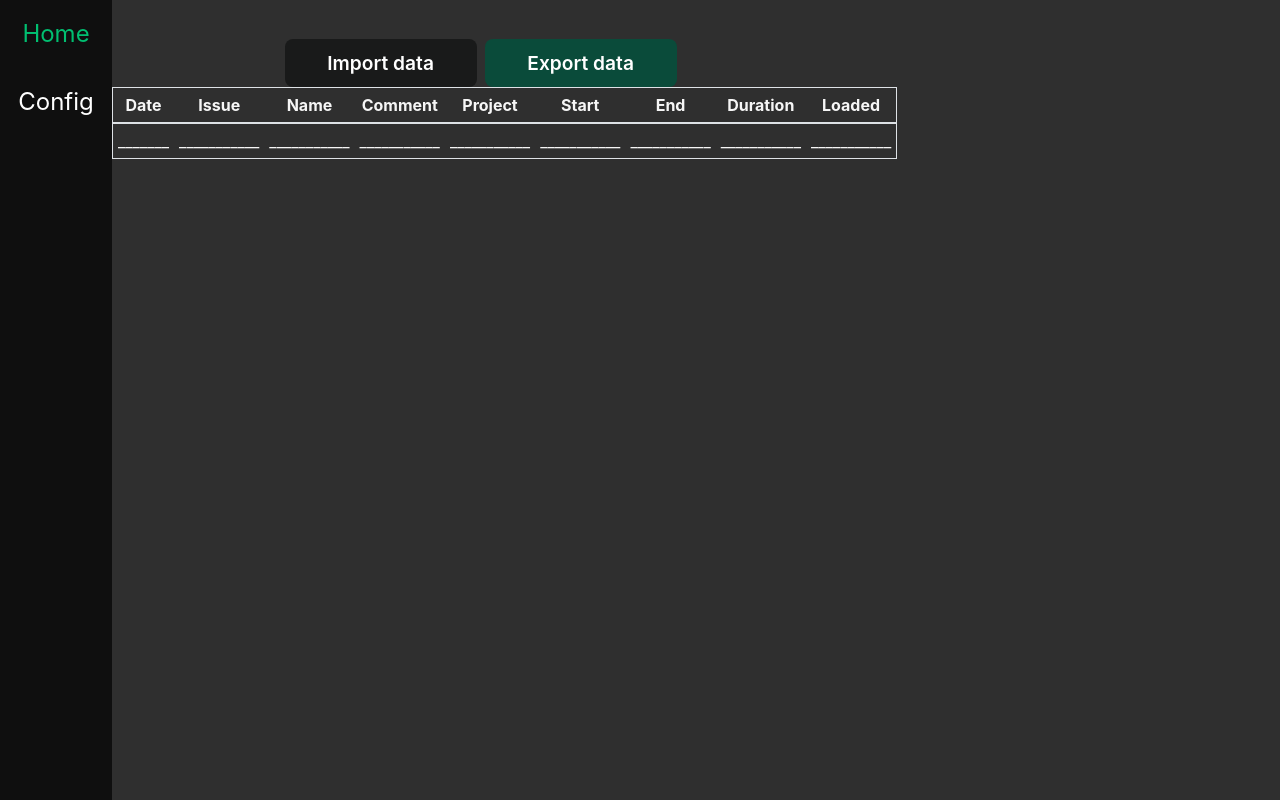
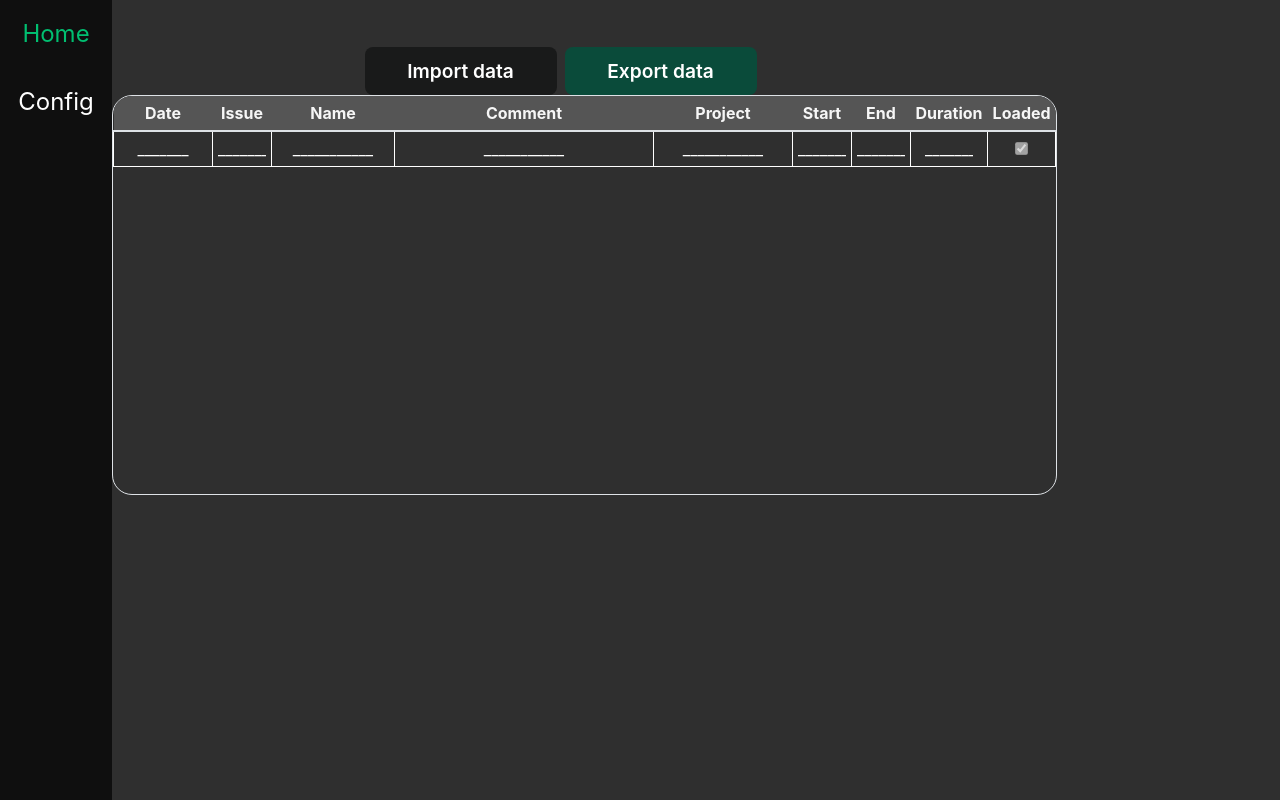
Before and after one commit to julianfere/SheetsToRedmine, a React (Vite) app: page / in a window 1280 px wide. Built offline with nearby package versions, Linux system fonts and the light colour scheme.

Commit message:
editable table rows

```diff
--- a/src/components/table/index.scss
+++ b/src/components/table/index.scss
@@ -1,4 +1,3 @@
-//minimalist table
 .table-container {
   width: 100%;
   height: 100%;
@@ -18,16 +17,24 @@
   &::-webkit-scrollbar-thumb:hover {
     background: #555;
   }
+
+  border: 1px solid #dee2e6;
+  border-radius: 20px;
 }
 table {
+  position: relative;
   width: 100%;
   max-width: 100%;
-  border: 1px solid #dee2e6;
   thead {
     tr {
+      border-radius: 20px;
       th {
         padding: 5px;
         text-align: center;
+        top:0;
+        z-index: 1;
+        background-color: #555;
+        position: sticky;
         border-bottom: 2px solid #dee2e6;
       }
     }
@@ -35,6 +42,7 @@ table {
   tbody {
     tr {
       td {
+        border: 1px solid white;
         padding: 5px;
         vertical-align: center;
         text-align: center;
@@ -51,3 +59,40 @@ table {
     }
   }
 }
+
+.col {
+  background-color: transparent;
+  border: none;
+  outline: none;
+  color:white;
+  text-align: center;
+  padding: 0;
+
+  &-date {
+    width: 5.5rem;
+  }
+
+  &-issue {
+    width: 3rem;
+  }
+
+  &-name {
+    width: 7rem;
+  }
+
+  &-project {
+    width: 8rem;
+  }
+
+  &-start {
+    width: 3rem;
+  }
+
+  &-end {
+    width: 3rem;
+  }
+
+  &-time {
+    width: 3rem;
+  }
+}
--- a/src/components/table/index.tsx
+++ b/src/components/table/index.tsx
@@ -3,43 +3,113 @@ import { useTable } from "react-table";
 import "./index.scss";
 
 export const Table = ({ data }: { data: any }) => {
+  const EditableCell = ({
+    value: initialValue,
+    row: { index },
+    column: { id },
+    updateMyData,
+    className,
+  }: any) => {
+    // We need to keep and update the state of the cell normally
+    const [value, setValue] = useState(initialValue);
+
+    const onChange = (e: { target: { value: any } }) => {
+      setValue(e.target.value);
+    };
+
+    // We'll only update the external data when the input is blurred
+    const onBlur = () => {
+      updateMyData(index, id, value);
+    };
+
+    // If the initialValue is changed external, sync it up with our state
+    useEffect(() => {
+      setValue(initialValue);
+    }, [initialValue]);
+
+    return (
+      <input
+        className={className}
+        value={value}
+        onChange={onChange}
+        onBlur={onBlur}
+      />
+    );
+  };
+
   const columns = useMemo(
     () => [
       {
         Header: "Date",
         accessor: "date",
+        Cell: (props: any) => (
+          <EditableCell {...{ ...props, className: "col col-date" }} />
+        ),
       },
       {
         Header: "Issue",
         accessor: "issue",
+        Cell: (props: any) => (
+          <EditableCell {...{ ...props, className: "col col-issue" }} />
+        ),
       },
       {
         Header: "Name",
         accessor: "name",
+        Cell: (props: any) => (
+          <EditableCell {...{ ...props, className: "col col-name" }} />
+        ),
       },
       {
         Header: "Comment",
         accessor: "comment",
+        Cell: (props: any) => (
+          <EditableCell {...{ ...props, className: "col" }} />
+        ),
       },
       {
         Header: "Project",
         accessor: "project",
+        Cell: (props: any) => (
+          <EditableCell {...{ ...props, className: "col col-project" }} />
+        ),
       },
       {
         Header: "Start",
         accessor: "start",
+        Cell: (props: any) => (
+          <EditableCell {...{ ...props, className: "col col-start" }} />
+        ),
       },
       {
         Header: "End",
         accessor: "end",
+        Cell: (props: any) => (
+          <EditableCell {...{ ...props, className: "col col-end" }} />
+        ),
       },
       {
         Header: "Duration",
         accessor: "duration",
+        Cell: (props: any) => (
+          <EditableCell {...{ ...props, className: "col col-time" }} />
+        ),
       },
       {
         Header: "Loaded",
         accessor: "loaded",
+        Cell: (props: any) => {
+          const { value } = props;
+          return (
+            <input
+              type="checkbox"
+              className="col col-loaded"
+              checked={value}
+              disabled
+              onChange={() => {}}
+            />
+          );
+        },
       },
     ],
     []
```
